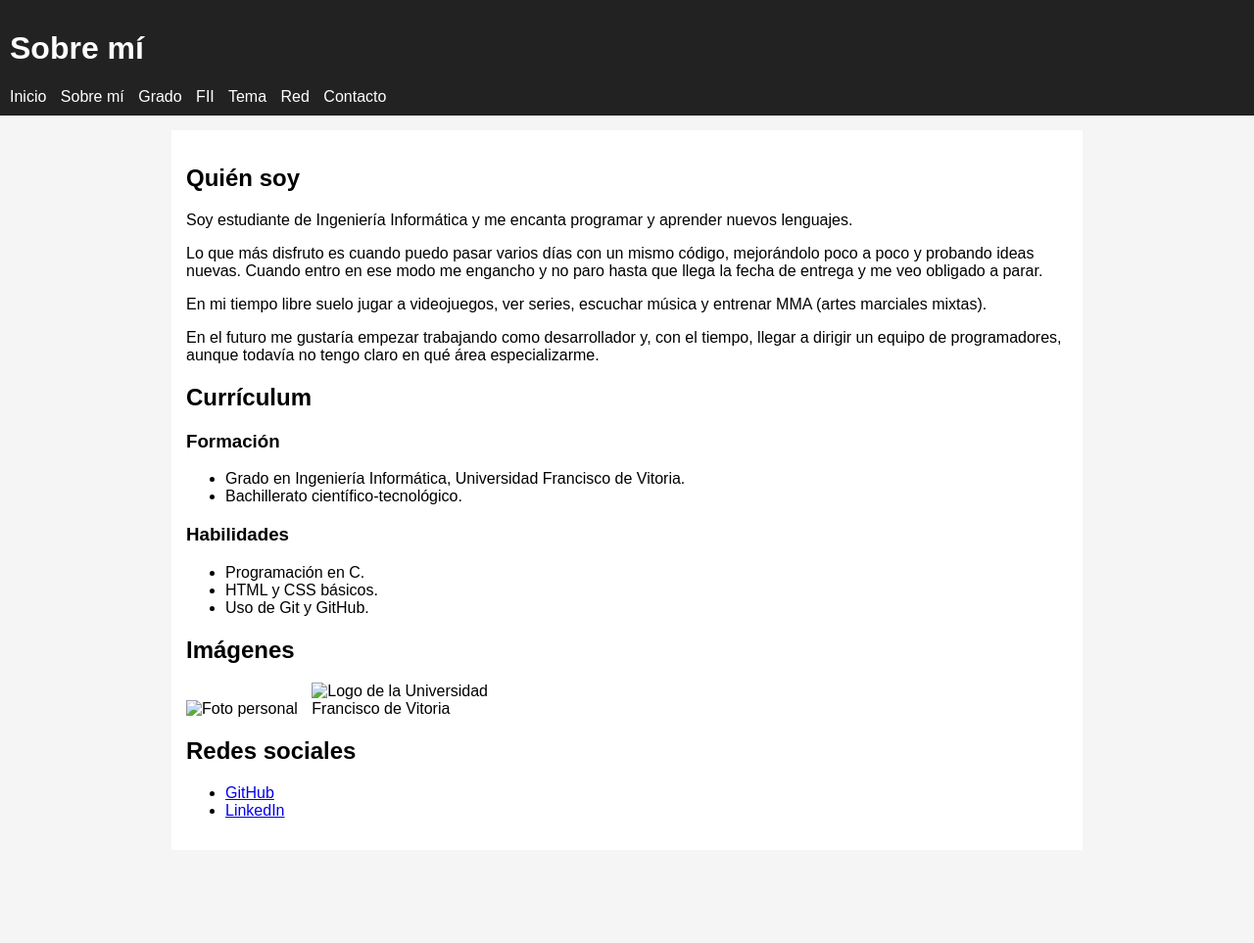
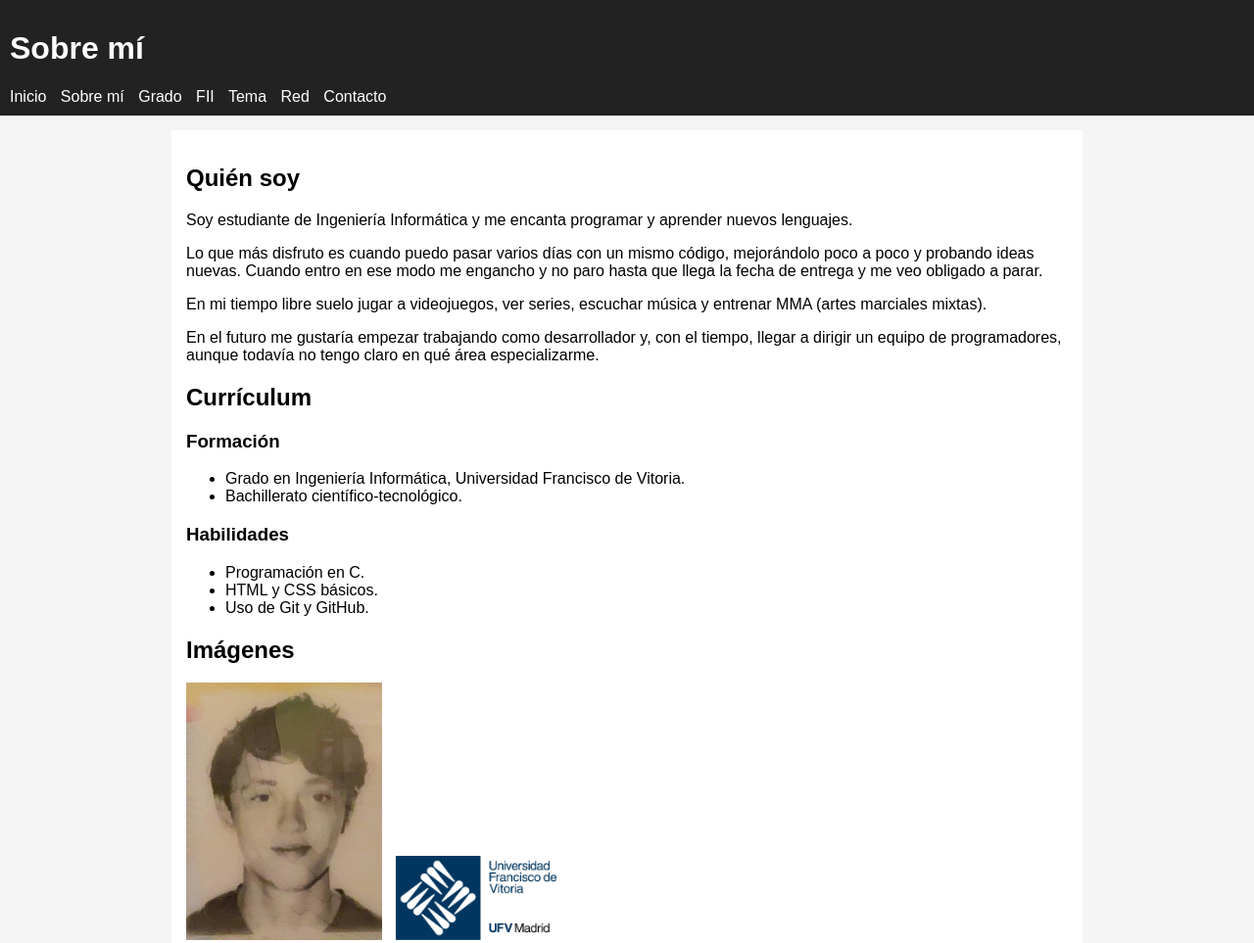
Before and after one commit to diego-garcia-mielgo/Trabajo-individual-WEB-, a plain HTML site: page about.html in a window 1280 px wide. Shown: the top 963 px of the page at 98% size. Before the commit the page ends 883 px from the top, so only its background shows below. Drawn offline with Linux system fonts and the light colour scheme.

Commit message:
imagenes ultimo

```diff
--- a/about.html
+++ b/about.html
@@ -43,8 +43,8 @@
     </ul>
 
   <h2>Imágenes</h2>
-  <img src="imgenes/foto_dni.jpg" alt="Foto personal">
-  <img src="imgenes/Logo-UFV.jpg" alt="Logo de la Universidad Francisco de Vitoria">
+  <img src="imagenes/foto_dni.jpg" alt="Foto personal">
+  <img src="imagenes/Logo_UFV.jpg" alt="Logo de la Universidad Francisco de Vitoria">
 
 
     <h2>Redes sociales</h2>
```
